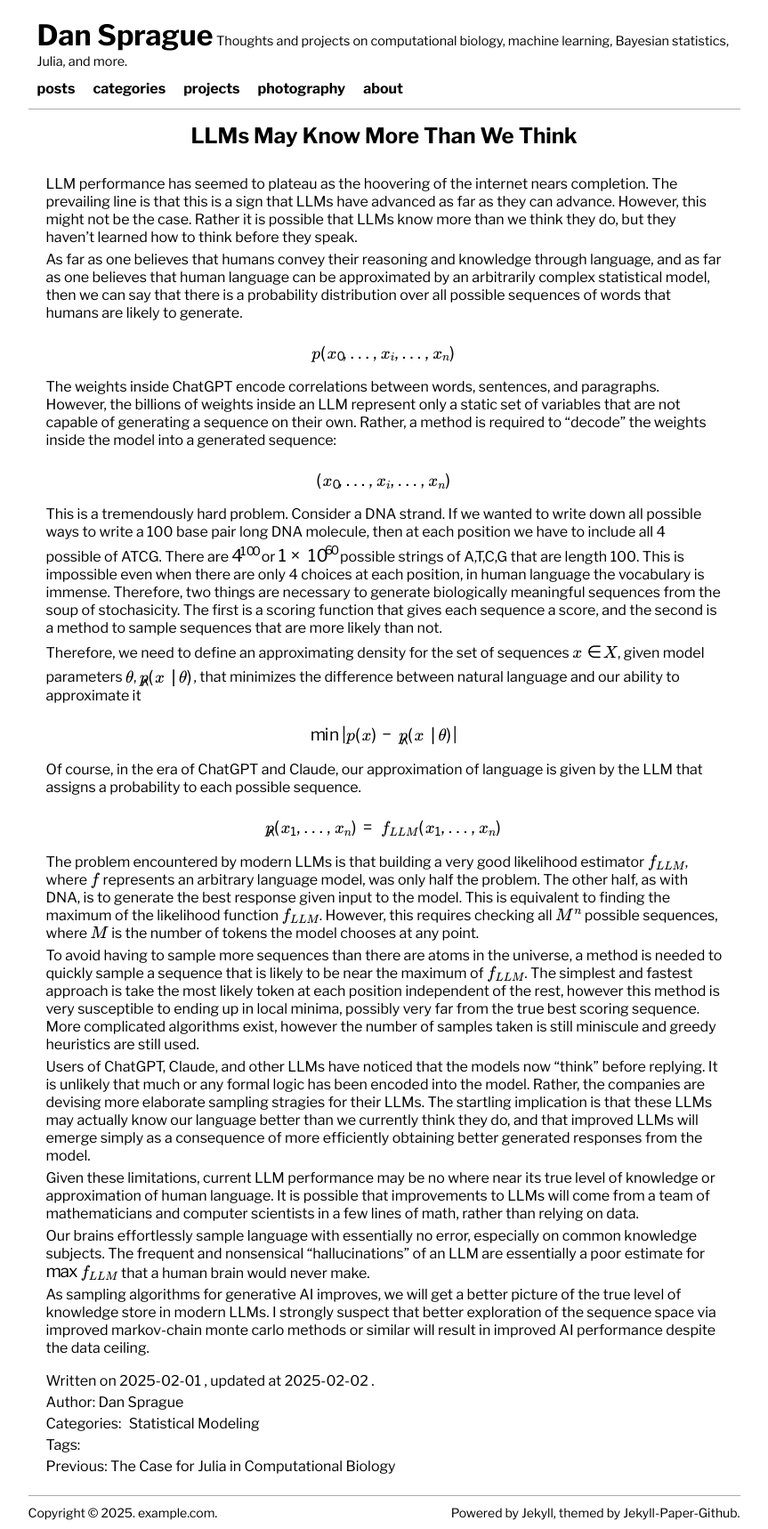
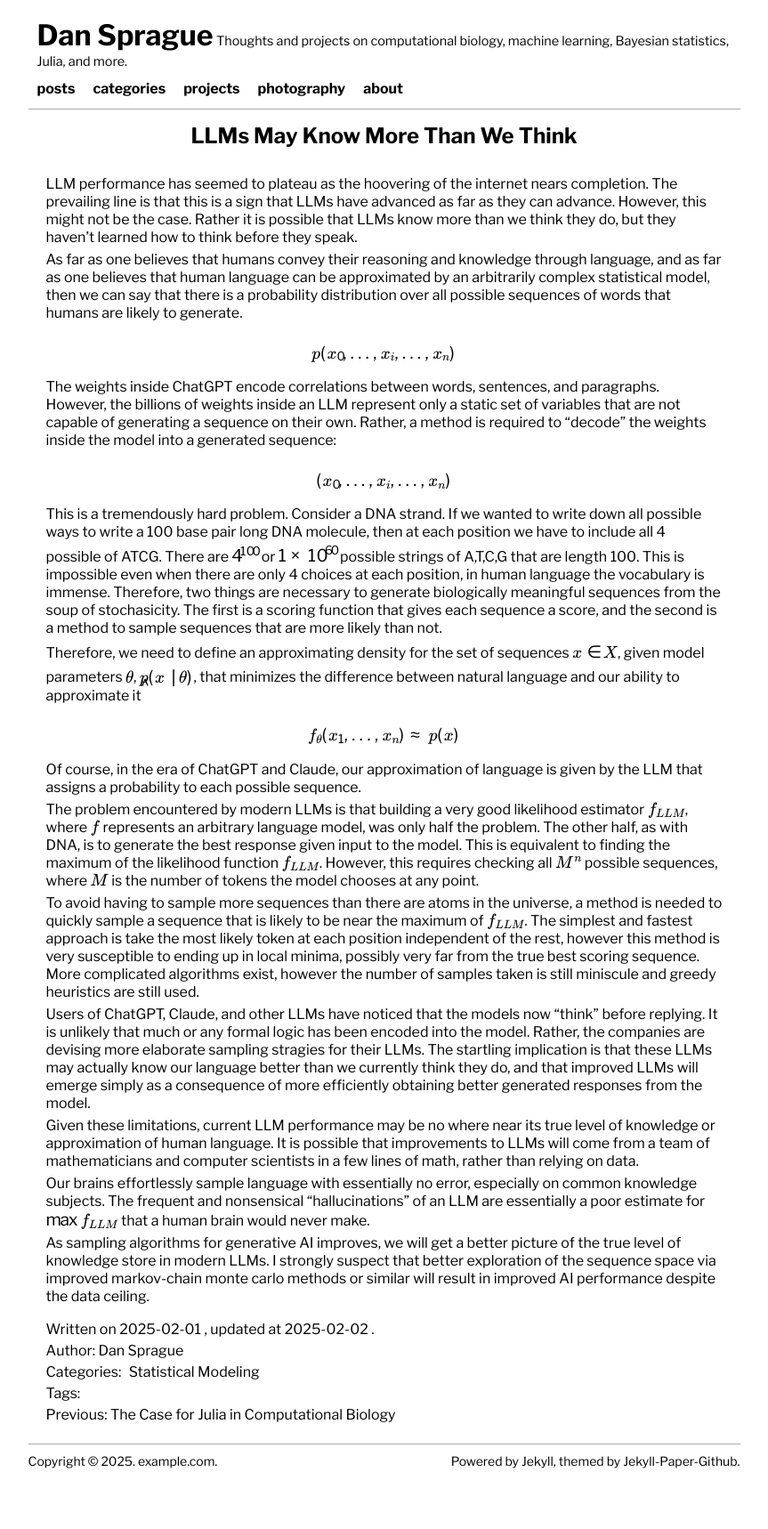
Before and after one commit to dan-sprague/dan-sprague.github.io, a Jekyll site: the page built from _posts/2025-02-02-llmthinking.markdown, in a window 1280 px wide. Shown: the whole page at 89% size, without its empty margins (201-1064 px from the left). Built offline with Jekyll 4.4.1, drawn with Linux system fonts in a browser that asks for light colours; formulas are drawn with MathJax 3; after the commit the page ends 1660 px from its top, so only the background shows below that.

Commit message:
fixed bug

```diff
--- a/_posts/2025-02-02-llmthinking.markdown
+++ b/_posts/2025-02-02-llmthinking.markdown
@@ -21,12 +21,9 @@ This is a tremendously hard problem. Consider a DNA strand. If we wanted to writ
 
 Therefore, we need to define an approximating density for the set of sequences $x \in X$, given model parameters $\theta$, $\hat{p}(x \mid \theta)$, that minimizes the difference between natural language and our ability to approximate it
 
-$$\min |p(x) - \hat{p}(x \mid \theta)|$$
+$$f_\theta(x_1,...,x_n) \approx p(x)$$
 
 Of course, in the era of ChatGPT and Claude, our approximation of language is given by the LLM that assigns a probability to each possible sequence.
-
-$$\hat{p}(x_1,...,x_n) = f_{LLM}(x_1,...,x_n)$$
-
 
 The problem encountered by modern LLMs is that building a very good likelihood estimator $f_{LLM}$, where $f$ represents an arbitrary language model, was only half the problem. The other half, as with DNA, is to generate the best response given input to the model. This is equivalent to finding the maximum of the likelihood function $f_{LLM}$. However, this requires checking all $M^n$ possible sequences, where $M$ is the number of tokens the model chooses at any point. <br>
 
```
